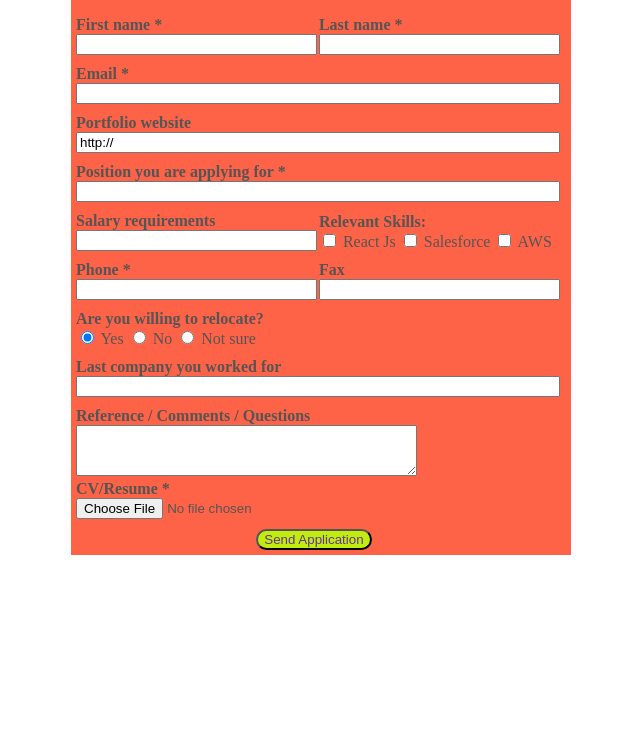
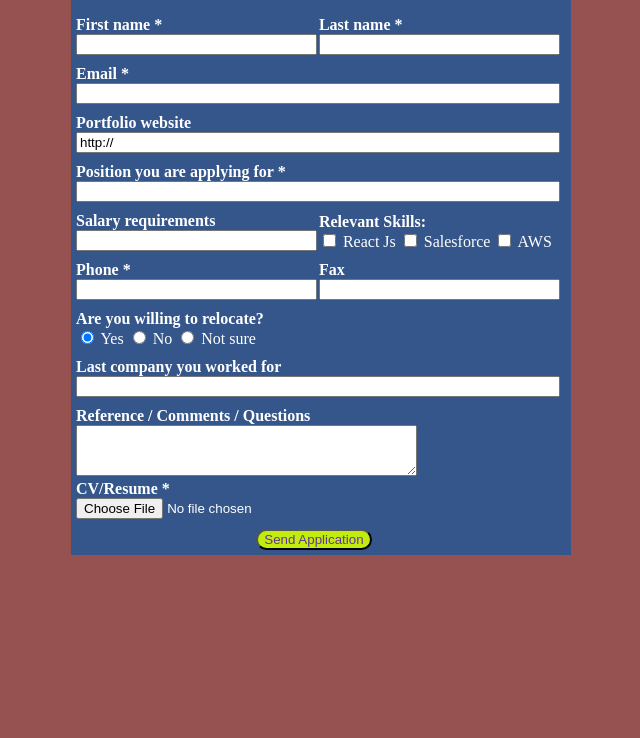
Before and after one commit to jayant-kumar-15/jobApplication, a plain HTML site: page index.html in a window 1280 px wide. Shown: the part 62-800 px from the top of the page, without its empty margins (319-959 px from the left). Drawn offline with Linux system fonts and the light colour scheme.

Commit message:
css changed

```diff
--- a/css/style.css
+++ b/css/style.css
@@ -1,5 +1,5 @@
 body{
-    background-color:white;
+    background-color: #955251;
     margin: 0px auto;
     width: 500px;
     height: 620px;
@@ -11,8 +11,8 @@ body{
     padding: 5px;
 }
 .container{
-    color: #555;
-    background-color: tomato;
+    color: white;
+    background-color: #34568b;
 }
 #btn{
     color: rebeccapurple;
```
